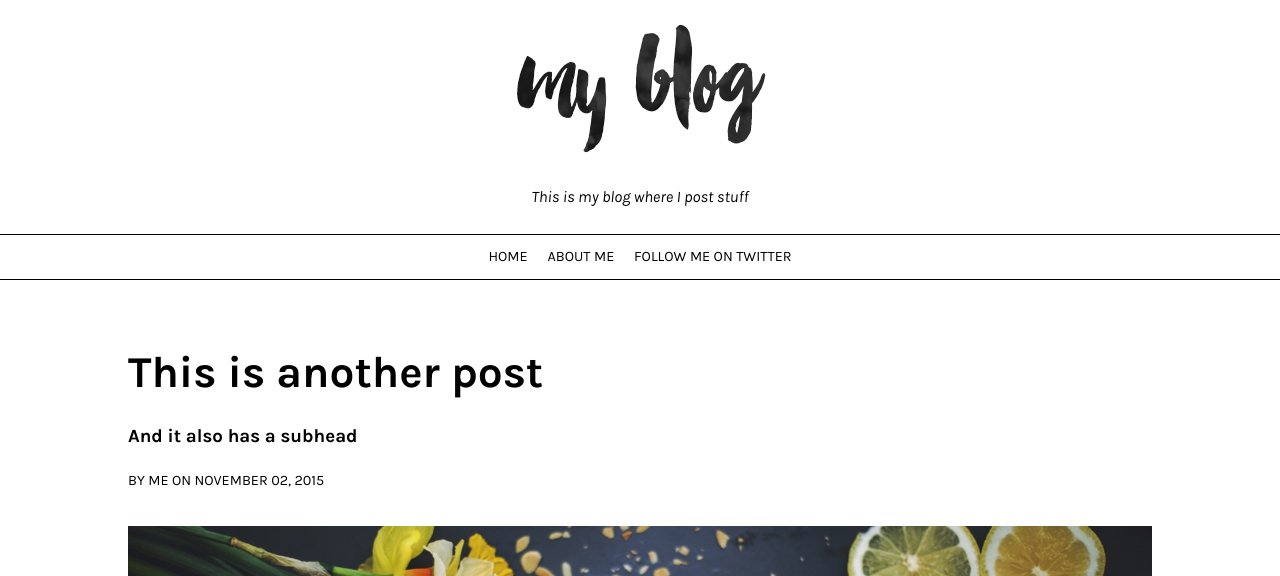
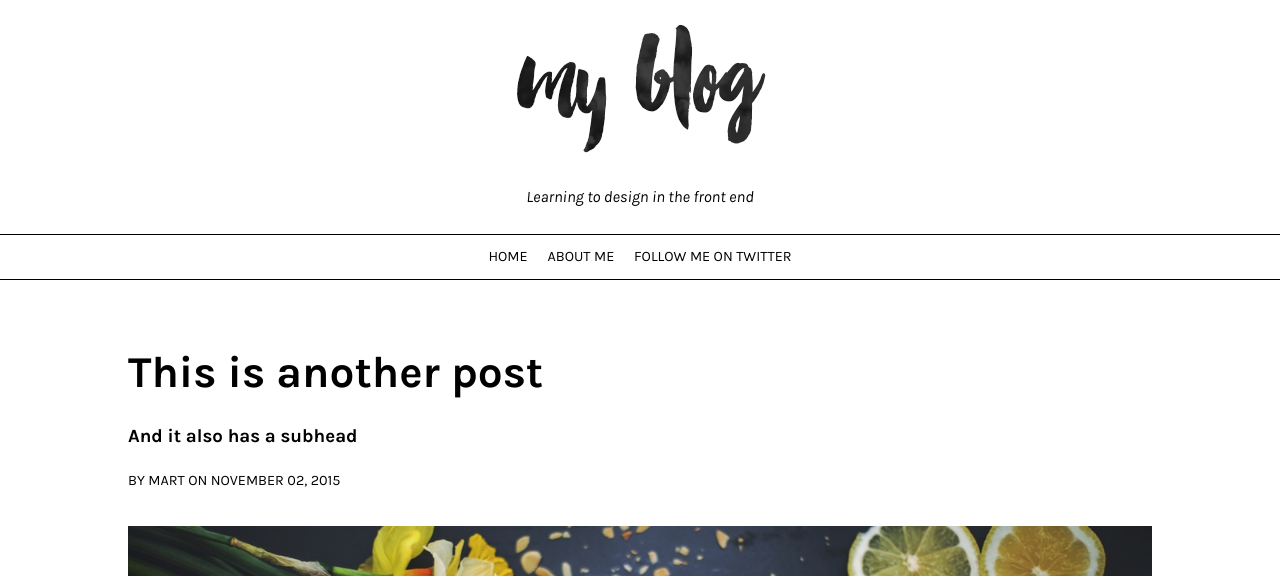
Before and after one commit to mxdws/espresso, a Jekyll site: the page built from _posts/2015-11-02-this-is-another-post.html, in a window 1280 px wide and 900 px high. Shown: the top 576 px of the window. Built offline with Jekyll 4.4.1, drawn with Linux system fonts in a browser that asks for light colours; some of the changed text lies outside the part shown.

Commit message:
Update _config.yml

```diff
--- a/_config.yml
+++ b/_config.yml
@@ -1,13 +1,13 @@
 # The blog configuration
 
-name: My Blog
-description: This is my blog where I post stuff
-author: Me
+name: mxdws
+description: Learning to design in the front end
+author: Mart
 permalink: /blog/:title/
 timezone: Europe/Berlin
 
 email: me@domain.com
-twitter: mytwitteraccount
+twitter: mxdws
 
 # This is the default that's used to preview.
 # Change this to your website's URL when you publish your site.
```
